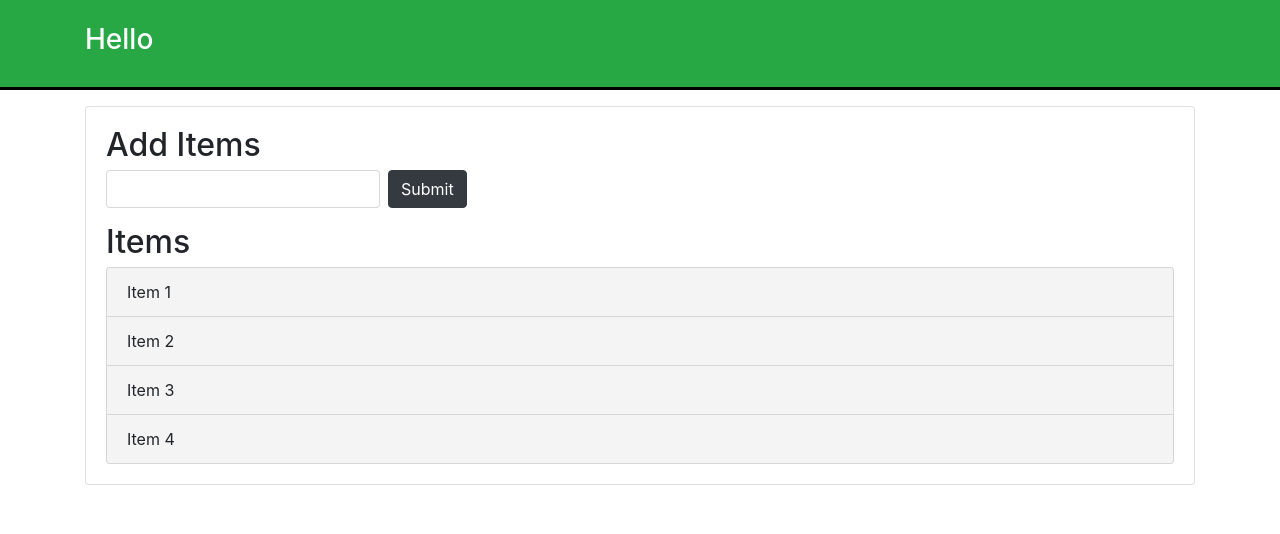
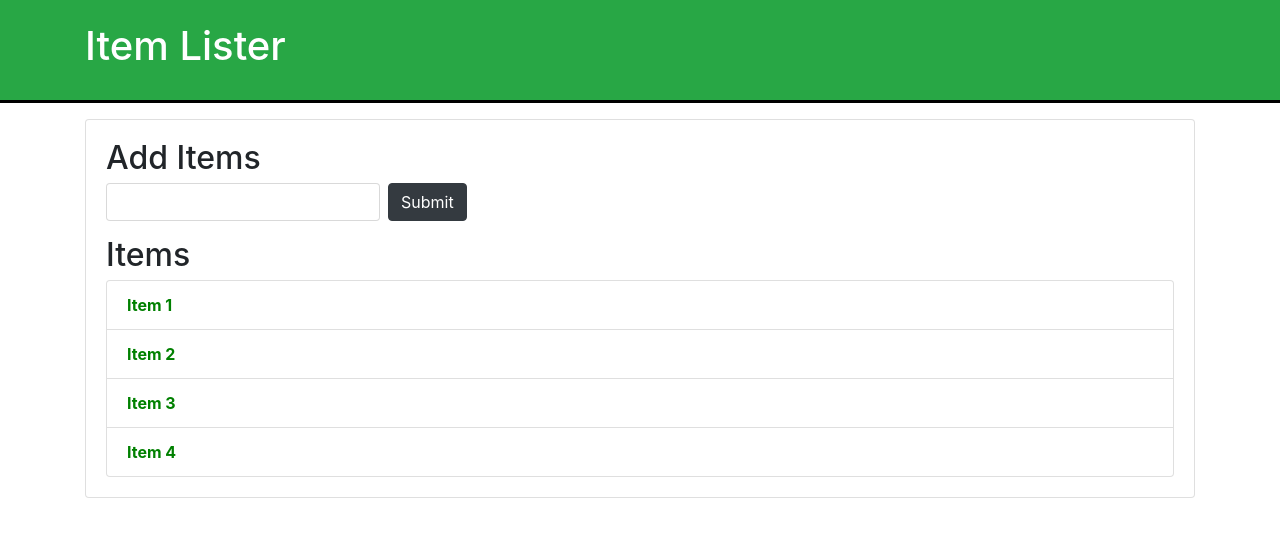
Before and after one commit to vikaskushwah738/gittutorial, a plain HTML site: page index.html in a window 1280 px wide. Drawn offline with nearby package versions, Linux system fonts and the light colour scheme.

Commit message:
first project

```diff
--- a/dom.js
+++ b/dom.js
@@ -1,20 +1,29 @@
-// //examin the documet Object
-// //console.dir(document)
+//examin the documet Object
+//console.dir(document)
 
-console.log(document.getElementById('header-title'));
+// console.log(document.URL);
+// console.log(document.title);
+// console.log(document.domain);
+// //document.title =123;
+// console.log(document.body);
+// console.log(document.doctype);
+// console.log(document.head);
+// console.log(document.all);
+// console.log(document.all[10]);
+// //document.all[10].textContent='Hello';
+
+// console.log(document.forms[1]);
+// console.log(document.links);
+
+//get document by id
+
+//console.log(document.getElementById('header-title'));
 let headerTitle= document.getElementById('header-title');
 let header= document.getElementById('main-header');
-//console.log(headerTitle);
+console.log(headerTitle);
+
 header.style.borderBottom ="solid 3px black"
-headerTitle.innerHTML="<h3>Hello</h3>";
-
-let items=document.getElementsByClassName('list-group-item');
-console.log(items);
-console.log(items[1]);
-items[1].textContext= 'Hello';
-items[1].style.fontWeigth= 'bold';
-items[1].style.backgroundColor='yellow';
-
-for(let i=0; i<items.length; i++){
-    items[i].style.backgroundColor='#f4f4f4'
-}
+//headerTitle.innerHTML="<h3>Hello</h3>";
+let item=document.getElementById('items');
+item.style.fontWeight='bold';
+item.style.color='green';
```
Also changed, not shown: index.html (+1 -0 lines).
